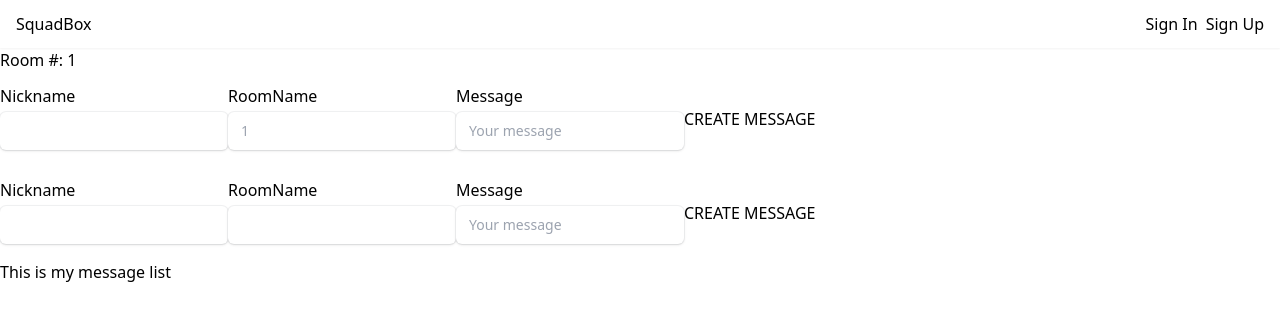
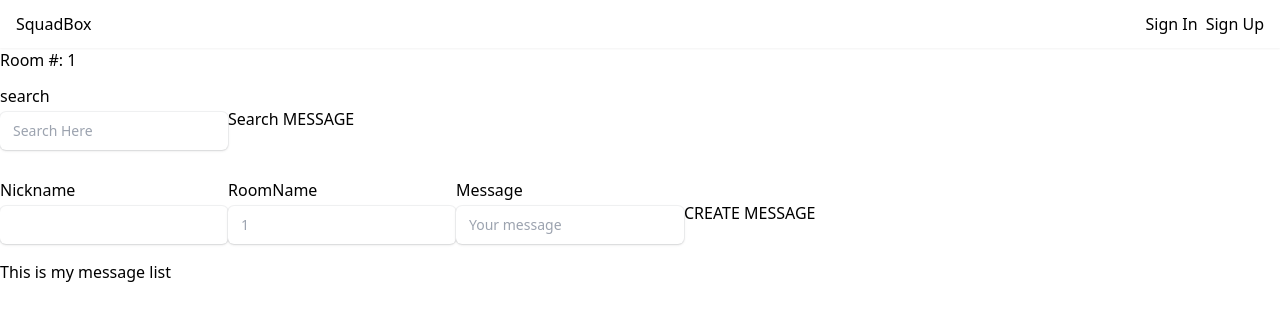
Before and after one commit to UCR-CS110/final-project-squadbox, a React (Create React App) app in the folder client/: page /room/1 in a window 1280 px wide. Shown: the top 320 px of the page. Built offline with nearby package versions, Linux system fonts and the light colour scheme.

Commit message:
Added searchbar

```diff
--- a/client/src/components/MessageList.js
+++ b/client/src/components/MessageList.js
@@ -22,7 +22,7 @@ const MessageList = () => {
 
   async function getmessages(){
     //  let rooms;
-      await fetch(`http://localhost:8080/getMessages/:${message.roomName}`)
+      await fetch('http://localhost:8080/getMessages/')
       .then(response=>response.json())
       //.then(data=>rooms=data);
       .then(updateMessages);
--- /dev/null
+++ b/client/src/forms/searchbar.js
@@ -0,0 +1,33 @@
+import React from 'react'
+import { useForm } from "react-hook-form";
+import { TextInput } from '../form-components';
+
+const Searchbar = (props) => {
+  const { register, handleSubmit, watch, formState: { errors } } = useForm();
+
+  const onSubmit = data => {
+    console.log("reaches here too")
+    console.log(data)
+    fetch('http://localhost:8080/searchMessage', {
+    method: 'POST',
+    mode: 'cors', // this cannot be 'no-cors'
+    headers: {'Content-Type': 'application/json'}, //NOT SURE ABOUT THIS PART
+    body: JSON.stringify({
+      message: data.search,
+      roomId: data.roomId
+    })
+  });
+
+};
+
+  return (
+    <form onSubmit={handleSubmit(onSubmit)} className="w-full">
+      <div className="flex flex-row">
+        <TextInput label="search" name="search" register={register} required={true} placeholder="Search Here" />
+        <button type="submit">Search MESSAGE</button>
+      </div>
+    </form>
+  );
+}
+
+export default Searchbar;
--- a/client/src/pages/RoomPage.js
+++ b/client/src/pages/RoomPage.js
@@ -3,6 +3,7 @@ import { useParams } from 'react-router-dom';
 import Navigator from '../components/Navigator';
 import RoomList from '../components/RoomList';
 import MessageList from '../components/MessageList';
+import Searchbar from '../forms/searchbar';
 import { CommentForm } from '../forms';
 
 const RoomPage = () => {
@@ -13,8 +14,8 @@ const RoomPage = () => {
       <Navigator />
       Room #: {roomId}
       <div>
+        <Searchbar roomId={roomId}/>
         <CommentForm roomId={roomId}/>
-        <CommentForm />
         <MessageList/>
       </div>
     </div>
```
Also changed, not shown: 2 other files (tests, documents, lock files or other folders).
